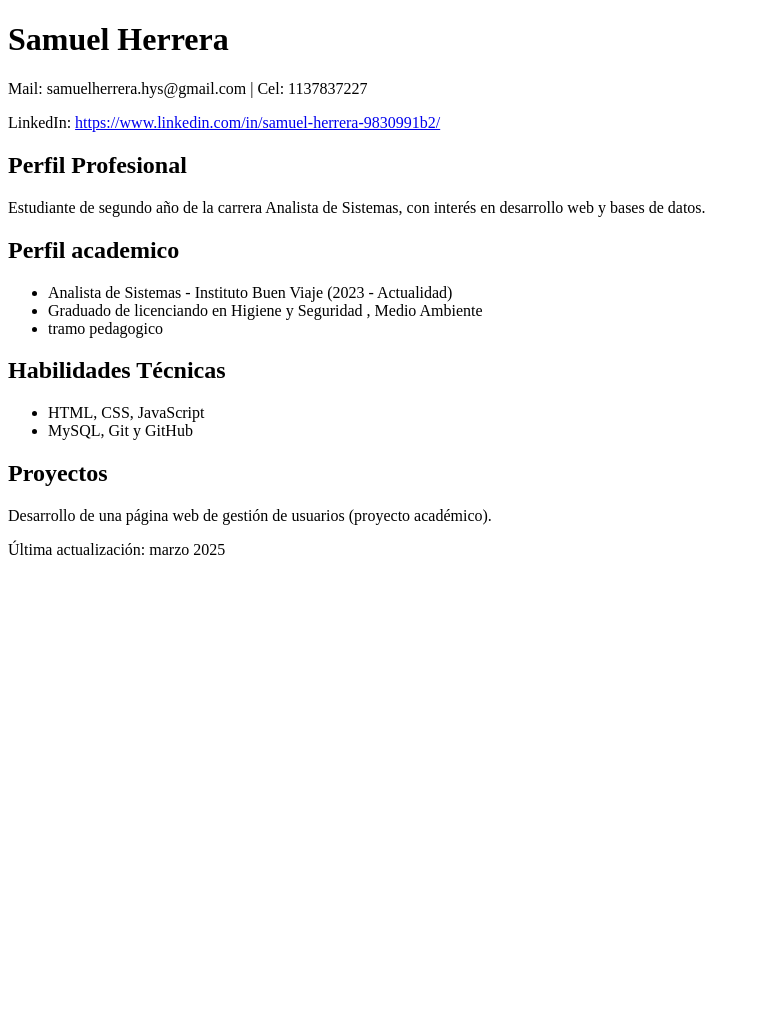
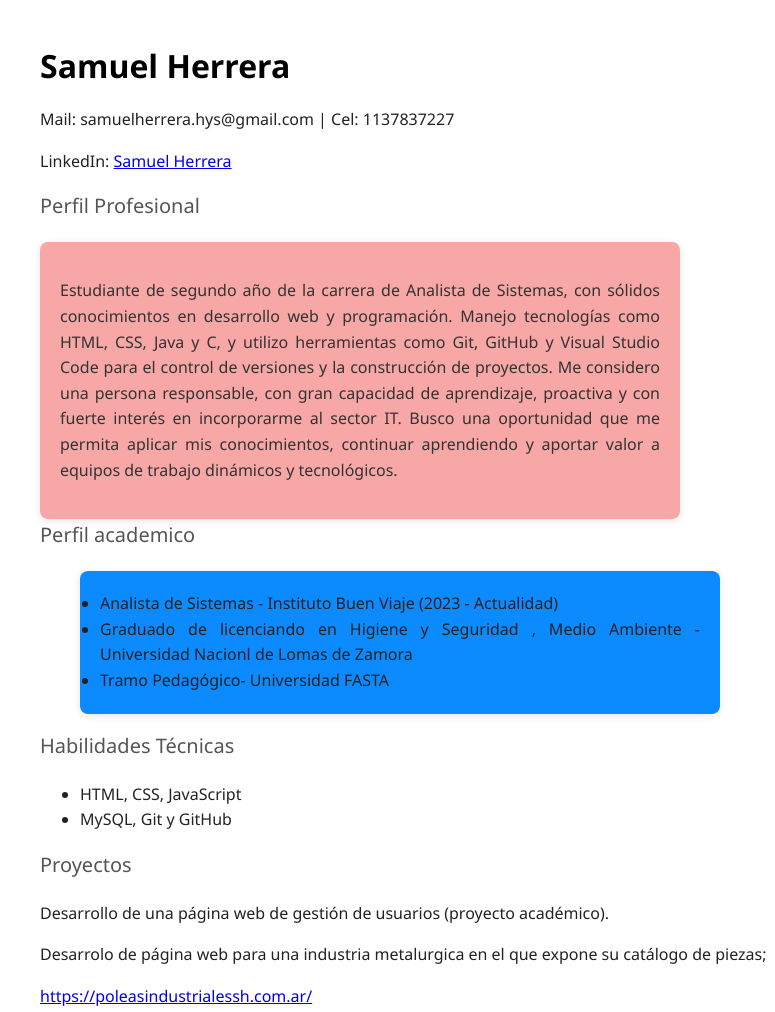
Before and after one commit to samuelcode2/CV-Samuel-Herrera, a plain HTML site: page index.html in a window 1280 px wide. Shown: the top 1012 px of the page, without its empty margins (0-775 px from the left). Before the commit the page ends 800 px from the top, so only its background shows below. Drawn offline with Linux system fonts and the light colour scheme.

Commit message:
se agrego css

```diff
--- a/index.html
+++ b/index.html
@@ -3,32 +3,41 @@
 <head>
 	<meta charset="utf-8">
 	<meta name="viewport" content="width=device-width, initial-scale=1">
-	<title>Curriculum Samuel Herrera</title>
+	<link rel="stylesheet" href="style.css">
+	<title>CV Samuel Herrera</title>
 </head>
 <body>
 	<header>
-	  <h1>Samuel Herrera</h1>
+	  <h1 class="nombre">Samuel Herrera</h1>
 	  <p>Mail: samuelherrera.hys@gmail.com | Cel: 1137837227 </p>
-	  <p>LinkedIn: <a href="URL">https://www.linkedin.com/in/samuel-herrera-9830991b2/</a></p>
+	  <p>LinkedIn: <a href="https://www.linkedin.com/in/samuel-herrera-9830991b2/" target="_blank">Samuel Herrera</a></p>
+
     </header>
 
-    <section>
-        <h2>Perfil Profesional</h2>
-        <p>Estudiante de segundo año de la carrera Analista de Sistemas, con interés en desarrollo web y bases de datos.</p>
-    </section>
+  <section>
+  <h2 class="titulo">Perfil Profesional</h2>
+  <div class="box">
+    <p class="descripcion">
+      Estudiante de segundo año de la carrera de Analista de Sistemas, con sólidos conocimientos en desarrollo web y programación. Manejo tecnologías como HTML, CSS, Java y C, y utilizo herramientas como Git, GitHub y Visual Studio Code para el control de versiones y la construcción de proyectos. Me considero una persona responsable, con gran capacidad de aprendizaje, proactiva y con fuerte interés en incorporarme al sector IT. Busco una oportunidad que me permita aplicar mis conocimientos, continuar aprendiendo y aportar valor a equipos de trabajo dinámicos y tecnológicos.
+    </p>
+  </div>
+</section>
 
     <section>
-    	<h2> Perfil academico </h2>
+    	<h2 class="titulo"> Perfil academico </h2>
+
     	<ul>
-    		<li>Analista de Sistemas - Instituto Buen Viaje (2023 - Actualidad)</li>
-    		<li>Graduado de licenciando en Higiene y Seguridad , Medio Ambiente</li>
-    		<li>tramo pedagogico</li>
+			<div class="box2">
+    		     <li>Analista de Sistemas - Instituto Buen Viaje (2023 - Actualidad)</li>
+    		     <li>Graduado de licenciando en Higiene y Seguridad , Medio Ambiente - Universidad Nacionl de Lomas de Zamora</li>
+    		     <li>Tramo Pedagógico- Universidad FASTA</li>
+		    </div>
     	</ul>
 
     </section>
 
     <section>
-    	<h2>Habilidades Técnicas </h2>
+    	<h2 class="titulo">Habilidades Técnicas </h2>
     	<ul>
     		<li>HTML, CSS, JavaScript</li>
     		<li>MySQL, Git y GitHub</li>
@@ -36,8 +45,10 @@
     </section>
 
     <section>
-        <h2>Proyectos</h2>
+        <h2 class="titulo">Proyectos</h2>
         <p>Desarrollo de una página web de gestión de usuarios (proyecto académico).</p>
+		<p>Desarrolo de página web para una industria metalurgica en el que expone su catálogo de piezas;</p>
+		<p><a href="URL">https://poleasindustrialessh.com.ar/</a></p>
     </section>
 
     <footer>
--- /dev/null
+++ b/style.css
@@ -0,0 +1,51 @@
+/* Fuente general limpia y profesional */
+body {
+  font-family: 'Segoe UI', Tahoma, Geneva, Verdana, sans-serif;
+  font-size: 16px;
+  color: #222;
+  background-color: #fff;
+  margin: 40px;
+  line-height: 1.6;
+}
+
+/* Nombre destacado */
+.nombre {
+  font-size: 32px;
+  font-weight: 700;
+  color: #000;
+  margin-bottom: 5px;
+}
+
+/* Título profesional */
+.titulo {
+  font-size: 20px;
+  font-weight: 500;
+  color: #555;
+  margin-top: 0;
+  margin-bottom: 20px;
+}
+
+/* Descripción o resumen */
+.descripcion {
+  font-size: 16px;
+  font-style: normal;
+  color: #333;
+}
+.box {
+  max-width: 600px;   /* Limita el ancho máximo */
+  margin: 50 auto;     /* Centra horizontalmente */
+  padding: 20px;      /* Espaciado interno */
+  background-color: #f8a7a7; /* Color de fondo suave */
+  border-radius: 8px; /* Bordes redondeados */
+  box-shadow: 0 2px 8px rgba(0, 0, 0, 0.1); /* Sombra suave */
+  text-align: justify; /* ✅ Esto justifica el texto dentro */
+}
+.box2 {
+  max-width: 600px;   /* Limita el ancho máximo */
+  margin-left: 0%;
+  padding: 20px;      /* Espaciado interno */
+  background-color: #0c8aff; /* Color de fondo suave */
+  border-radius: 8px; /* Bordes redondeados */
+  box-shadow: 0 2px 8px rgba(0, 0, 0, 0.1); /* Sombra suave */
+  text-align: justify; /* ✅ Esto justifica el texto dentro */
+}
```
